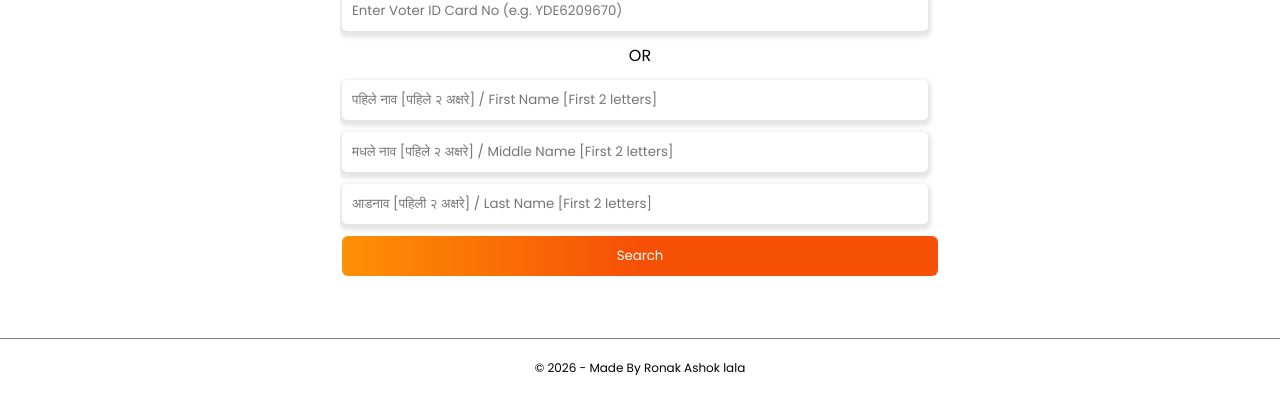
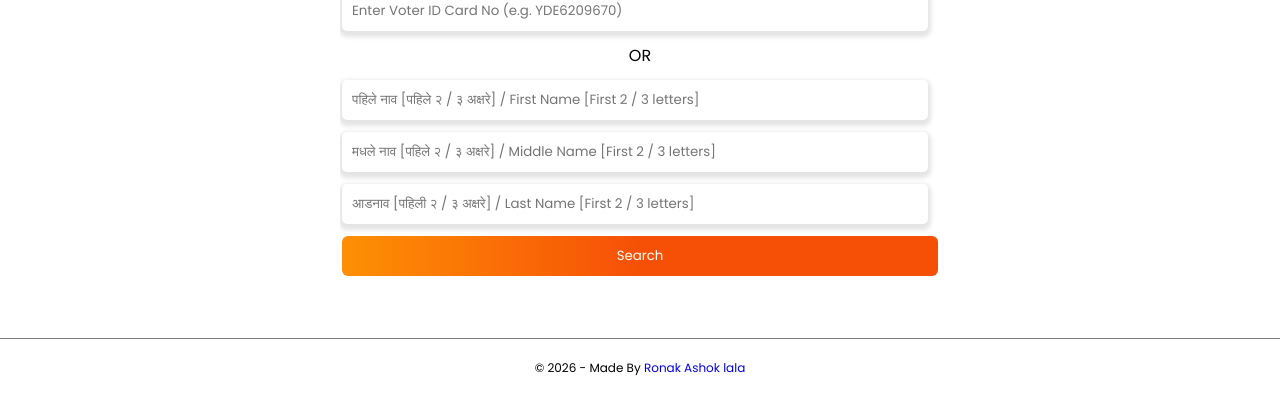
Before and after one commit to ronaklala/voter-client, a React (Create React App) app: page / in a window 1280 px wide. Shown: the part 545-939 px from the top of the page. Built offline with nearby package versions, Linux system fonts and the light colour scheme.

Commit message:
Added favicon

```diff
--- a/public/index.html
+++ b/public/index.html
@@ -3,7 +3,7 @@
   <head>
     <meta charset="utf-8" />
     <meta name="viewport" content="width=device-width, initial-scale=1" />
-    <link rel="shortcut icon" href="%PUBLIC_URL%/favicon.ico" />
+    <link rel="shortcut icon" href="%PUBLIC_URL%/Logo_of_Shiv_Sena.svg.ico" />
     <!--
       Notice the use of %PUBLIC_URL% in the tag above.
       It will be replaced with the URL of the `public` folder during the build.
@@ -13,7 +13,7 @@
       work correctly both with client-side routing and a non-root public URL.
       Learn how to configure a non-root public URL by running `npm run build`.
     -->
-    <title>Prabhar 17 Election Management</title>
+    <title>Prabhag 17 Election Management</title>
   </head>
   <body>
     <div id="root"></div>
--- a/src/App.js
+++ b/src/App.js
@@ -244,19 +244,19 @@ export default function App() {
           <input
             value={fName}
             onChange={(e) => setFirstName(e.target.value)}
-            placeholder="पहिले नाव [पहिले २ अक्षरे] / First Name [First 2 letters]"
+            placeholder="पहिले नाव [पहिले २ / ३ अक्षरे] / First Name [First 2 / 3 letters]"
           />
 
           <input
             value={mName}
             onChange={(e) => setMiddleName(e.target.value)}
-            placeholder="मधले नाव [पहिले २ अक्षरे] / Middle Name [First 2 letters]"
+            placeholder="मधले नाव [पहिले २ / ३ अक्षरे] / Middle Name [First 2 / 3 letters]"
           />
 
           <input
             value={lName}
             onChange={(e) => setLastName(e.target.value)}
-            placeholder="आडनाव [पहिली २ अक्षरे] / Last Name [First 2 letters]"
+            placeholder="आडनाव [पहिली २ / ३ अक्षरे] / Last Name [First 2 / 3 letters]"
           />
 
           <button className="btn" disabled={loading}>
@@ -343,7 +343,9 @@ export default function App() {
             )}
         </div>
       </div>
-      <div className="footer">© 2026 - Made By Ronak Ashok lala</div>
+      <div className="footer">
+        © 2026 - Made By <a href="wa.me/917218896568">Ronak Ashok lala</a>
+      </div>
     </React.Fragment>
   );
 }
```
Also changed, not shown: 1 other file (tests, documents, lock files or other folders).
